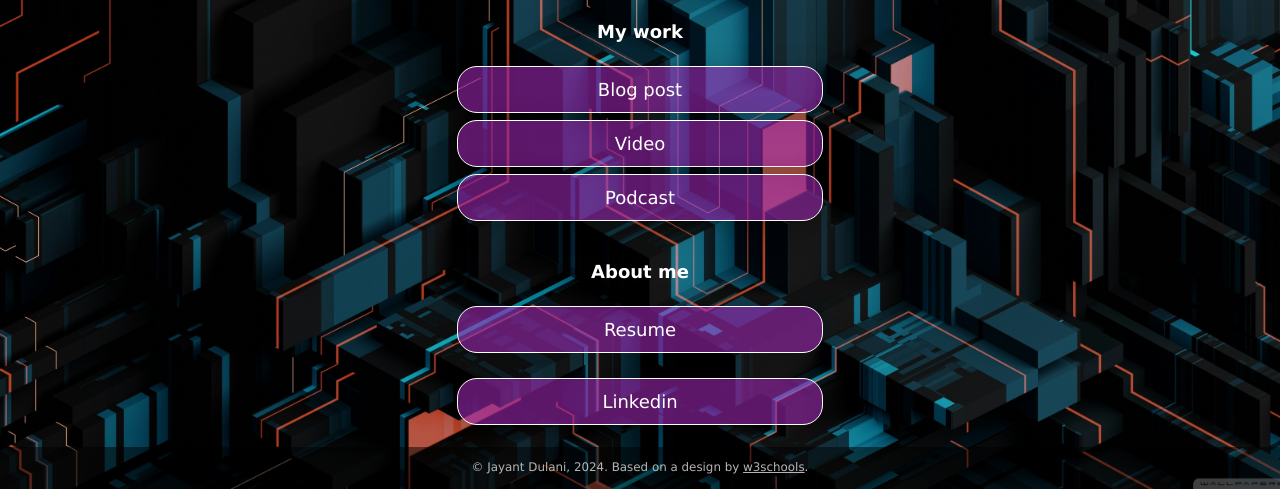
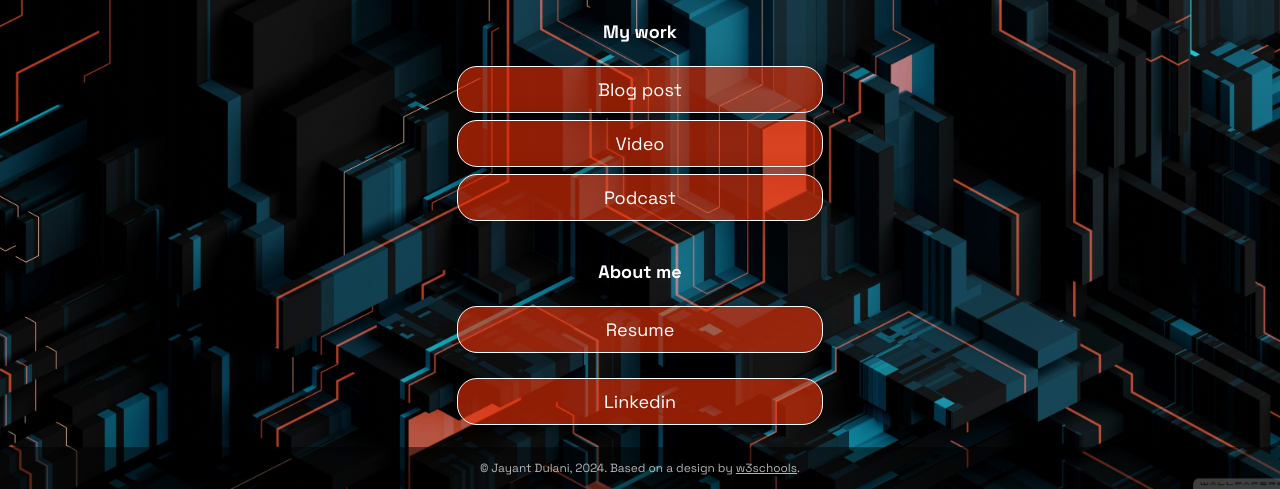
Before and after one commit to Jayantd11/jayantd11.github.io, a plain HTML site: page index.html in a window 1280 px wide. Shown: the part 311-800 px from the top of the page. Drawn offline with Linux system fonts and the light colour scheme.

Commit message:
font and colour changes

```diff
--- a/css/style.css
+++ b/css/style.css
@@ -1,10 +1,10 @@
 :root {
     --primaryText: #fff;
-    --secondaryText: #ff015e;
-    --primary: rgba(156, 39, 176, .60);
-    --secondary: rgba(255, 1, 94, .60);
-    --buttonHover: rgba(156, 39, 176, .40);
-    --smallButtonHover: rgba(0, 0, 0, .25);
+    --secondaryText: #fc0660;
+    --primary: rgba(240, 50, 7, 0.6);
+    --secondary: rgba(88, 66, 74, 0.6);
+    --buttonHover: rgba(21, 168, 197, 0.4);
+    --smallButtonHover: rgba(4, 247, 231, 0.559);
 }
 
 html {
@@ -34,7 +34,7 @@ body {
     background-attachment: fixed;
     /* Resizes the background image to cover the entire container */
     background-size: cover;
-    font-family: Futura, Verdana, sans-serif;
+    font-family: "Space Grotesk", sans-serif;
     line-height: 1.5;
     font-size: 18px;
     display: flex;
--- a/index.html
+++ b/index.html
@@ -6,7 +6,10 @@
     <meta name="viewport" content="width=device-width, initial-scale=1" />
     <!-- Add your name below -->
     <title>Jayant Dulani</title>
-    <link rel="stylesheet" href="css/style.css" />
+    <link rel="stylesheet" href="css/style.css">
+    <link rel="preconnect" href="https://fonts.googleapis.com">
+    <link rel="preconnect" href="https://fonts.gstatic.com" crossorigin>
+    <link href="https://fonts.googleapis.com/css2?family=Space+Grotesk:wght@300..700&display=swap" rel="stylesheet"> />
   </head>
 
   <body class="main-text-color">
```
